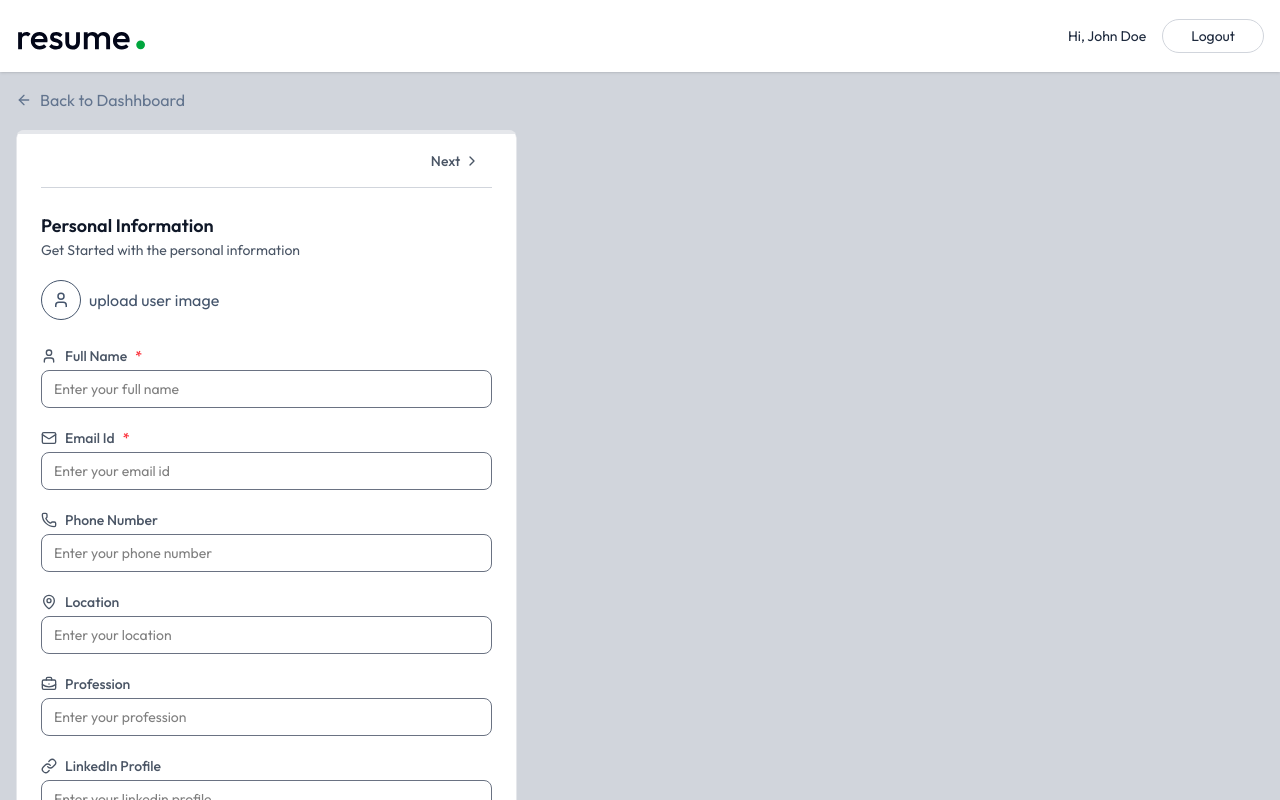
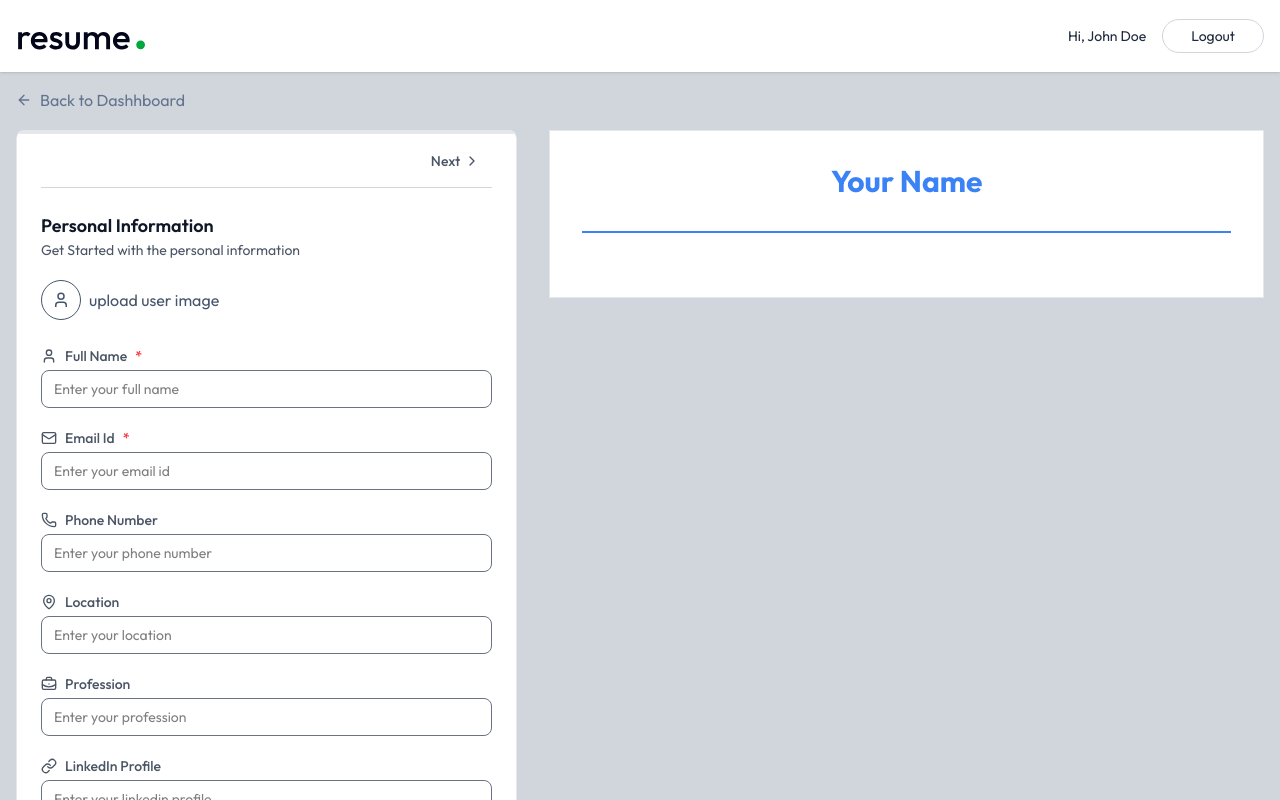
Before and after one commit to piyush202003/resume_builder_react_django, a React (Vite) app in the folder client/: page /app/builder/1 in a window 1280 px wide. Shown: the top 800 px of the page. Built offline with nearby package versions, Linux system fonts and the light colour scheme.

Commit message:
resume preview done

```diff
--- /dev/null
+++ b/client/src/components/ResumePreview.jsx
@@ -0,0 +1,65 @@
+import React from 'react'
+import ModernTemplate from './templates/ModernTemplate'
+import MinimalTemplate from './templates/MinimalTemplate'
+import MinimalImageTemplate from './templates/MinimalImageTemplate'
+import ClassicTemplate from './templates/ClassicTemplate'
+
+const ResumePreview = ({data, template, accentColor, classes = ""}) => {
+    const renderTemplate = () =>{
+        switch(template) {
+            case 'modern':
+                return <ModernTemplate data={data} accentColor={accentColor} />
+                break
+            case 'minimal':
+                return <MinimalTemplate data={data} accentColor={accentColor} />
+                break
+            case 'minimal-image':
+                return <MinimalImageTemplate data={data} accentColor={accentColor} />
+                break
+            default:
+                return <ClassicTemplate data={data} accentColor={accentColor} />
+                break
+        }
+    }
+    return (
+        <div className='w-full bg-gray-100'>
+            <div id='resume-preview' className={"border border-gray-200 print:shadow-none print:border-none" + classes}>
+                {renderTemplate()}
+            </div>
+            <style>
+                {`
+                    @page {
+                        size:letter;
+                        margin: 0;
+                    }
+                    @media print {
+                        html, body {
+                            width: 8.5in;
+                            height: 11in;
+                            overflow: hidden;
+                        }
+                        body * {
+                            visibility: hidden;
+                        }
+                        #resume-preview, #resume-preview * {
+                            visibility: visible;
+                        }
+                        #resume-preview{
+                            position: absolute;
+                            left: 0;
+                            top: 0;
+                            width: 100%;
+                            height:  auto;
+                            margin: 0;
+                            padding: 0;
+                            box-shadow: none !important;
+                            border: none !important;
+                        }
+                    }
+                `}
+            </style>
+        </div>
+    )
+}
+
+export default ResumePreview
--- a/client/src/assets/templates/ClassicTemplate.jsx
+++ b/client/src/components/templates/ClassicTemplate.jsx
@@ -1,4 +1,4 @@
-import { Mail, Phone, MapPin, Linkedin, Globe } from "lucide-react";
+import { Mail, Phone, MapPin, Link, Globe } from "lucide-react";
 
 const ClassicTemplate = ({ data, accentColor }) => {
     const formatDate = (dateStr) => {
@@ -39,7 +39,7 @@
                     )}
                     {data.personal_info?.linkedin && (
                         <div className="flex items-center gap-1">
-                            <Linkedin className="size-4" />
+                            <Link className="size-4" />
                             <span className="break-all">{data.personal_info.linkedin}</span>
                         </div>
                     )}
--- a/client/src/assets/templates/ModernTemplate.jsx
+++ b/client/src/components/templates/ModernTemplate.jsx
@@ -1,4 +1,4 @@
-import { Mail, Phone, MapPin, Linkedin, Globe } from "lucide-react";
+import { Mail, Phone, MapPin, Link, Globe } from "lucide-react";
 
 const ModernTemplate = ({ data, accentColor }) => {
 	const formatDate = (dateStr) => {
@@ -39,7 +39,7 @@
 					)}
 					{data.personal_info?.linkedin && (
 						<a target="_blank" href={data.personal_info?.linkedin} className="flex items-center gap-2">
-							<Linkedin className="size-4" />
+							<Link className="size-4" />
 							<span className="break-all text-xs">{data.personal_info.linkedin.split("https://www.")[1] ? data.personal_info.linkedin.split("https://www.")[1] : data.personal_info.linkedin}</span>
 						</a>
 					)}
--- a/client/src/pages/ResumeBuilder.jsx
+++ b/client/src/pages/ResumeBuilder.jsx
@@ -3,6 +3,7 @@
 import { dummyResumeData } from "../assets/assets"
 import { ArrowLeftIcon, Briefcase, ChevronLeft, ChevronRight, FileText, FolderIcon, GraduationCap, Sparkles, User } from "lucide-react"
 import PersonalInfoForm from "../components/PersonalInfoForm"
+import ResumePreview from "../components/ResumePreview"
 
 const ResumeBuilder = () => {
 
@@ -100,6 +101,7 @@
             </div>
 
             {/* resume preview */}
+            <ResumePreview data={resumeData} template={resumeData.template} accentColor={resumeData.accent_color} />
           </div>
         </div>
       </div>
```
Also changed, not shown: client/src/components/templates/MinimalImageTemplate.jsx (renamed from client/src/assets/templates/MinimalImageTemplate.jsx), client/src/components/templates/MinimalTemplate.jsx (renamed from client/src/assets/templates/MinimalTemplate.jsx).
